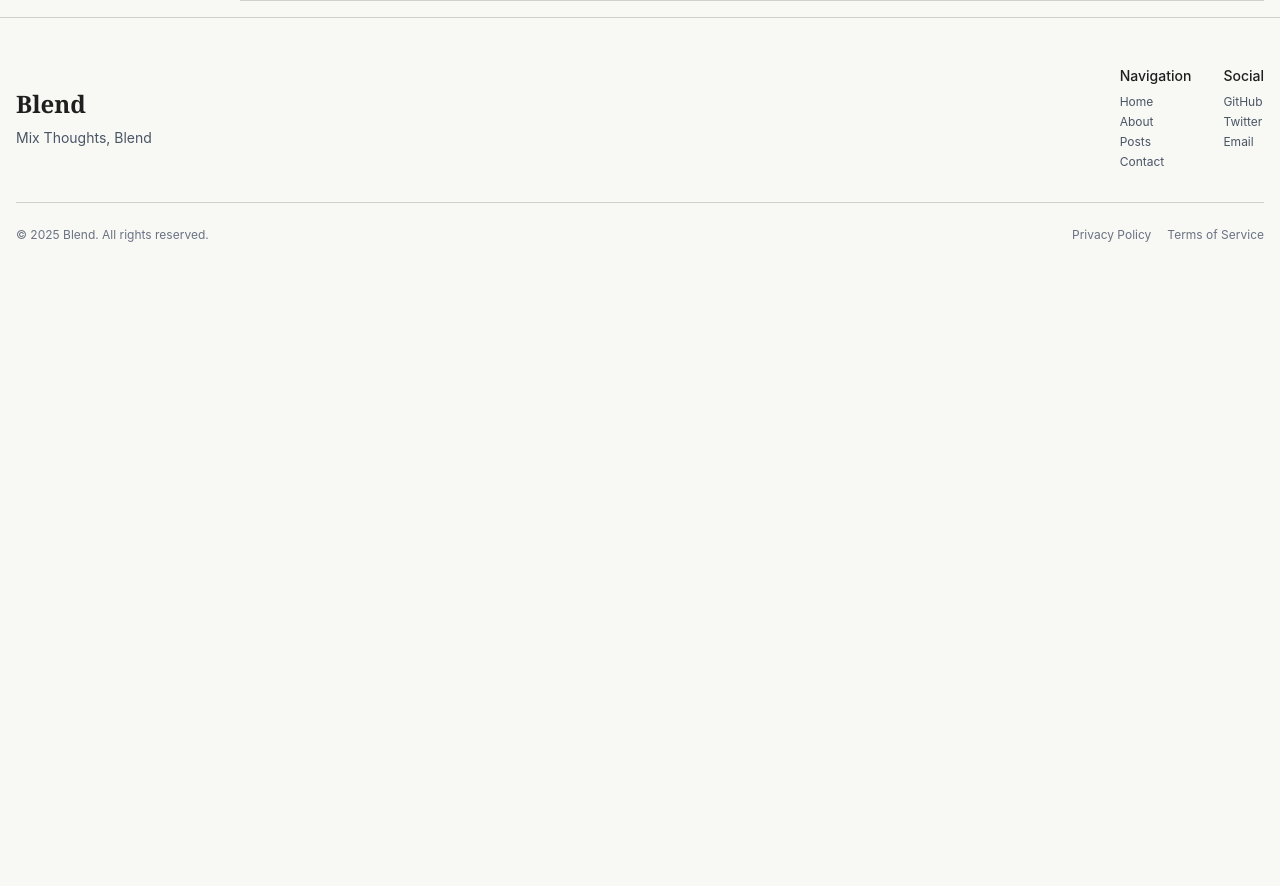
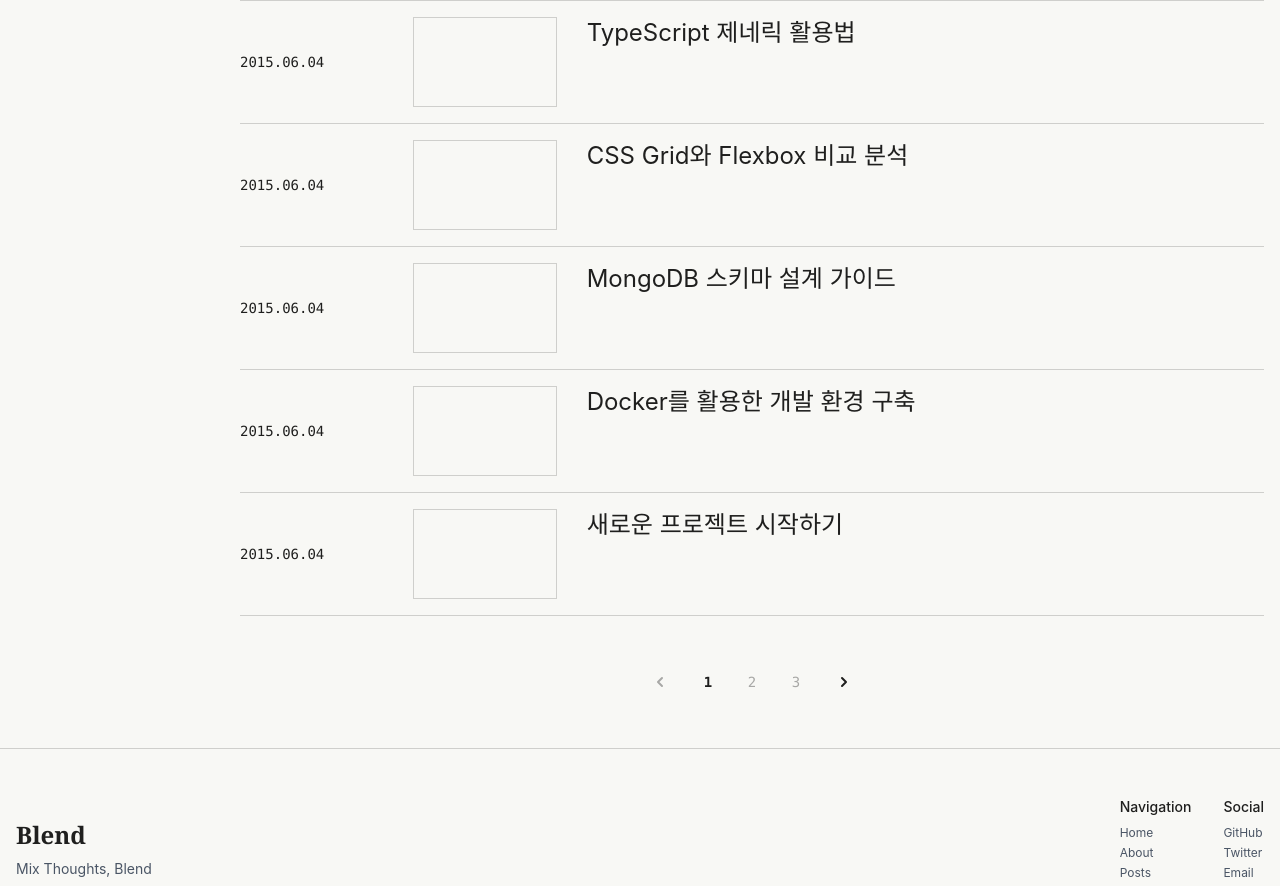
Before and after one commit to YunDo-Gi/blend, a Next.js app: page /posts in a window 1280 px wide. Shown: the part 900-1786 px from the top of the page. Before the commit the page ends 1175 px from the top, so only its background shows below. Built offline with nearby package versions, Linux system fonts and the light colour scheme.

Commit message:
feat: 포스팅 리스트 페이지네이션 추가

```diff
--- a/src/app/globals.css
+++ b/src/app/globals.css
@@ -54,3 +54,12 @@ body {
 .font-body {
   font-family: var(--font-body);
 }
+
+/* Button cursor styles */
+button:not(:disabled) {
+  cursor: pointer;
+}
+
+button:disabled {
+  cursor: not-allowed;
+}
--- a/src/components/post/post-list.tsx
+++ b/src/components/post/post-list.tsx
@@ -1,4 +1,6 @@
+import { useState, useMemo, useEffect } from 'react';
 import PostItem from './post-item';
+import Pagination from '../ui/pagination';
 
 interface Post {
   id: number;
@@ -42,19 +44,175 @@ const allPosts: Post[] = [
     title: '블로그 개발 일지 - 첫 번째 이야기',
     category: 'blog',
   },
+  {
+    id: 6,
+    date: '2015.06.04',
+    title: 'TypeScript 제네릭 활용법',
+    category: 'frontend',
+  },
+  {
+    id: 7,
+    date: '2015.06.04',
+    title: 'CSS Grid와 Flexbox 비교 분석',
+    category: 'frontend',
+  },
+  {
+    id: 8,
+    date: '2015.06.04',
+    title: 'MongoDB 스키마 설계 가이드',
+    category: 'backend',
+  },
+  {
+    id: 9,
+    date: '2015.06.04',
+    title: 'Docker를 활용한 개발 환경 구축',
+    category: 'backend',
+  },
+  {
+    id: 10,
+    date: '2015.06.04',
+    title: '새로운 프로젝트 시작하기',
+    category: 'blog',
+  },
+  {
+    id: 11,
+    date: '2015.06.03',
+    title: 'Next.js 13 App Router 완벽 가이드',
+    category: 'frontend',
+  },
+  {
+    id: 12,
+    date: '2015.06.03',
+    title: 'JavaScript 비동기 처리 패턴',
+    category: 'frontend',
+  },
+  {
+    id: 13,
+    date: '2015.06.03',
+    title: 'GraphQL과 REST API 비교',
+    category: 'backend',
+  },
+  {
+    id: 14,
+    date: '2015.06.03',
+    title: '마이크로서비스 아키텍처 설계',
+    category: 'backend',
+  },
+  {
+    id: 15,
+    date: '2015.06.03',
+    title: '개발자 성장 경험담',
+    category: 'blog',
+  },
+  {
+    id: 16,
+    date: '2015.06.02',
+    title: 'Tailwind CSS 활용 팁',
+    category: 'frontend',
+  },
+  {
+    id: 17,
+    date: '2015.06.02',
+    title: 'Redux vs Zustand 상태관리 비교',
+    category: 'frontend',
+  },
+  {
+    id: 18,
+    date: '2015.06.02',
+    title: 'Prisma ORM 사용법',
+    category: 'backend',
+  },
+  {
+    id: 19,
+    date: '2015.06.02',
+    title: 'AWS Lambda 서버리스 구축',
+    category: 'backend',
+  },
+  {
+    id: 20,
+    date: '2015.06.02',
+    title: '코딩 테스트 준비 후기',
+    category: 'blog',
+  },
+  {
+    id: 21,
+    date: '2015.06.01',
+    title: 'React 18 Concurrent Features',
+    category: 'frontend',
+  },
+  {
+    id: 22,
+    date: '2015.06.01',
+    title: '웹 성능 최적화 기법',
+    category: 'frontend',
+  },
+  {
+    id: 23,
+    date: '2015.06.01',
+    title: 'Redis 캐싱 전략',
+    category: 'backend',
+  },
+  {
+    id: 24,
+    date: '2015.06.01',
+    title: 'CI/CD 파이프라인 구축',
+    category: 'backend',
+  },
+  {
+    id: 25,
+    date: '2015.06.01',
+    title: '첫 번째 오픈소스 기여 경험',
+    category: 'blog',
+  },
 ];
 
 export default function PostList({ selectedCategory }: PostListProps) {
-  const filteredPosts =
-    selectedCategory === 'all' ? allPosts : allPosts.filter((post) => post.category === selectedCategory);
+  const [currentPage, setCurrentPage] = useState(1);
+  const postsPerPage = 10;
+
+  // 카테고리 필터링된 포스트
+  const filteredPosts = useMemo(() => {
+    return selectedCategory === 'all' ? allPosts : allPosts.filter((post) => post.category === selectedCategory);
+  }, [selectedCategory]);
+
+  // 총 페이지 수 계산
+  const totalPages = Math.ceil(filteredPosts.length / postsPerPage);
+
+  // 현재 페이지에 해당하는 포스트들
+  const currentPosts = useMemo(() => {
+    const startIndex = (currentPage - 1) * postsPerPage;
+    const endIndex = startIndex + postsPerPage;
+    return filteredPosts.slice(startIndex, endIndex);
+  }, [filteredPosts, currentPage]);
+
+  // 카테고리가 변경되면 첫 페이지로 이동
+  useEffect(() => {
+    setCurrentPage(1);
+  }, [selectedCategory]);
+
+  // 페이지 변경 핸들러
+  const handlePageChange = (page: number) => {
+    setCurrentPage(page);
+    // 페이지 변경 시 스크롤 맨 위로
+    window.scrollTo({ top: 0, behavior: 'smooth' });
+  };
 
   return (
     <div className="bg-background">
-      {filteredPosts.map((post) => (
+      {currentPosts.map((post) => (
         <PostItem key={post.id} date={post.date} title={post.title} />
       ))}
+
       {filteredPosts.length === 0 && (
         <div className="p-8 text-center text-gray-500">해당 카테고리에 게시글이 없습니다.</div>
+      )}
+
+      {filteredPosts.length > 0 && (
+        <Pagination
+          currentPage={currentPage}
+          totalPages={totalPages}
+          onPageChange={handlePageChange}
+        />
       )}
     </div>
   );
--- /dev/null
+++ b/src/components/ui/pagination.tsx
@@ -0,0 +1,111 @@
+interface PaginationProps {
+  currentPage: number;
+  totalPages: number;
+  onPageChange: (page: number) => void;
+}
+
+export default function Pagination({ currentPage, totalPages, onPageChange }: PaginationProps) {
+  const getVisiblePages = () => {
+    const delta = 2; // 현재 페이지 앞뒤로 보여줄 페이지 수
+    const range = [];
+    const rangeWithDots = [];
+
+    for (let i = Math.max(2, currentPage - delta); i <= Math.min(totalPages - 1, currentPage + delta); i++) {
+      range.push(i);
+    }
+
+    if (currentPage - delta > 2) {
+      rangeWithDots.push(1, '...');
+    } else {
+      rangeWithDots.push(1);
+    }
+
+    rangeWithDots.push(...range);
+
+    if (currentPage + delta < totalPages - 1) {
+      rangeWithDots.push('...', totalPages);
+    } else {
+      if (totalPages > 1) {
+        rangeWithDots.push(totalPages);
+      }
+    }
+
+    return rangeWithDots;
+  };
+
+  if (totalPages <= 1) return null;
+
+  return (
+    <div className="mt-12 mb-8 flex items-center justify-center">
+      <div className="flex items-center gap-2">
+        {/* 이전 페이지 버튼 */}
+        <button
+          onClick={() => onPageChange(currentPage - 1)}
+          disabled={currentPage === 1}
+          className={`px-3 py-2 font-mono text-sm transition-all duration-200 ${
+            currentPage === 1 ? 'text-gray' : 'text-foreground hover:text-primary'
+          }`}
+        >
+          <svg width="16" height="16" viewBox="0 0 16 16" fill="currentColor">
+            <path
+              d="M10 12l-4-4 4-4"
+              stroke="currentColor"
+              strokeWidth="2"
+              fill="none"
+              strokeLinecap="round"
+              strokeLinejoin="round"
+            />
+          </svg>
+        </button>
+
+        {/* 페이지 번호들 */}
+        <div className="flex gap-1">
+          {getVisiblePages().map((page, index) => {
+            if (page === '...') {
+              return (
+                <div key={`dots-${index}`} className="text-gray px-3 py-2 font-mono text-sm">
+                  ⋯
+                </div>
+              );
+            }
+
+            const pageNum = page as number;
+            return (
+              <button
+                key={pageNum}
+                onClick={() => onPageChange(pageNum)}
+                className={`min-w-[40px] px-3 py-2 font-mono text-sm transition-all duration-200 ${
+                  currentPage === pageNum
+                    ? 'text-foreground hover:text-primary font-bold'
+                    : 'text-gray hover:text-primary'
+                }`}
+              >
+                {pageNum}
+              </button>
+            );
+          })}
+        </div>
+
+        {/* 다음 페이지 버튼 */}
+        <button
+          onClick={() => onPageChange(currentPage + 1)}
+          disabled={currentPage === totalPages}
+          className={`px-3 py-2 font-mono text-sm transition-all duration-200 ${
+            currentPage === totalPages ? 'text-gray' : 'text-foreground hover:text-primary'
+          }`}
+        >
+          <svg width="16" height="16" viewBox="0 0 16 16" fill="currentColor">
+            <path
+              d="M6 4l4 4-4 4"
+              stroke="currentColor"
+              strokeWidth="2"
+              fill="none"
+              strokeLinecap="round"
+              strokeLinejoin="round"
+            />
+          </svg>
+        </button>
+      </div>
+    </div>
+  );
+}
```
Also changed, not shown: src/components/post/post-header.tsx (deleted).
